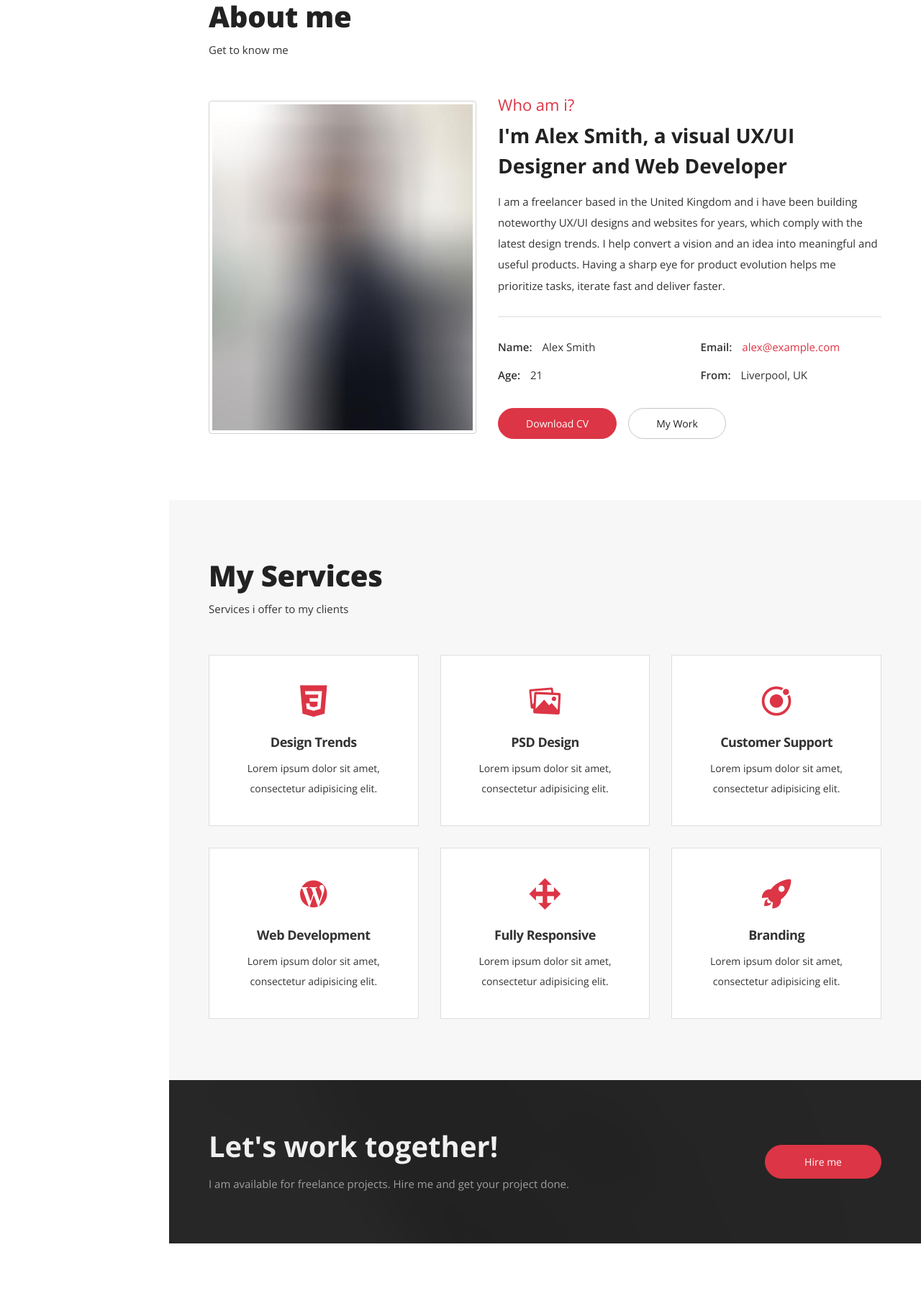
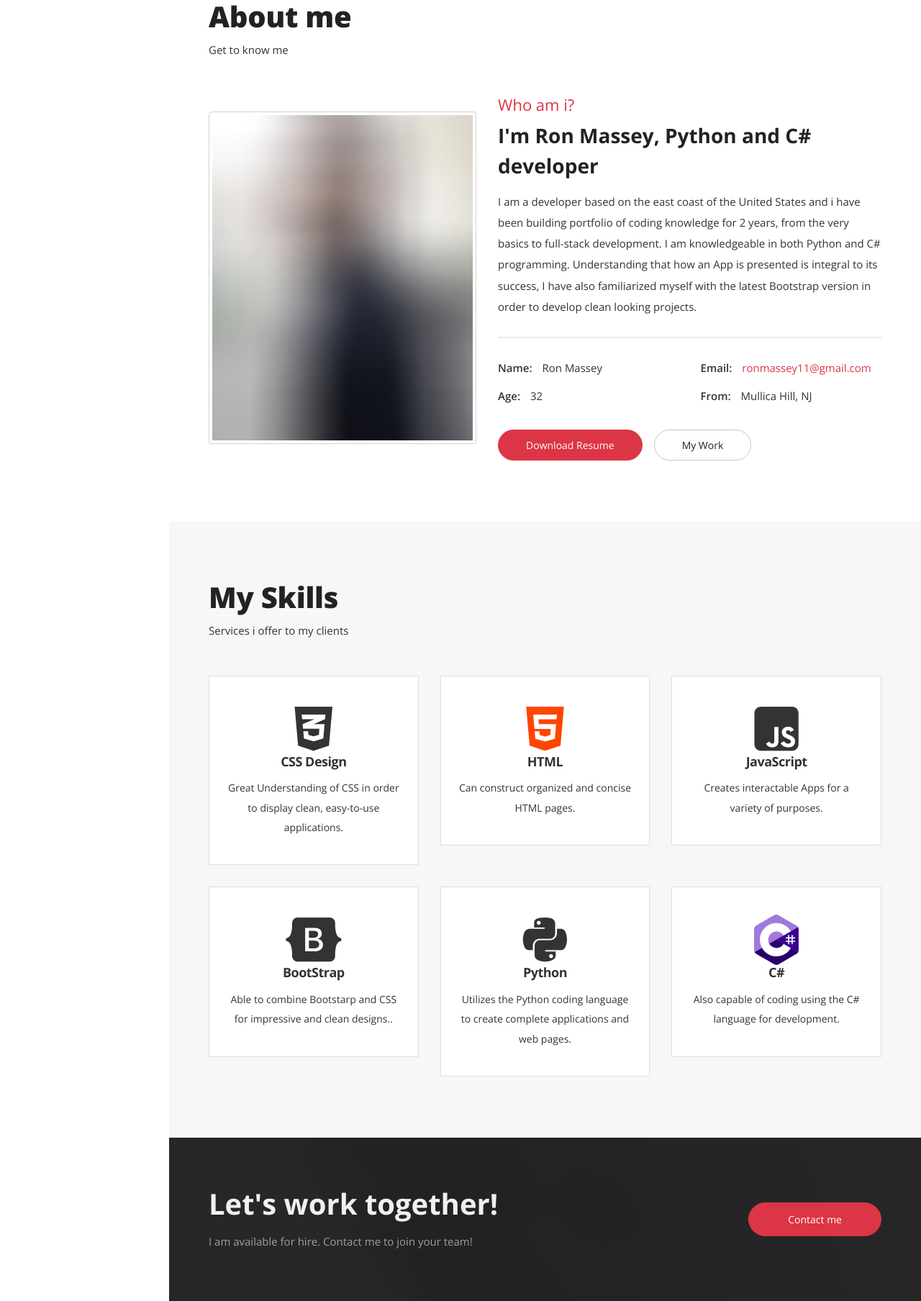
Before and after one commit to Rmassey11/Portfolio, a plain HTML site: page index.html in a window 1280 px wide. Shown: the part 882-2690 px from the top of the page at 72% size. Drawn offline with nearby package versions, Linux system fonts and the light colour scheme.

Commit message:
Changed text and icons
Changed text nd icons to reflect personal information

```diff
--- a/css/main.css
+++ b/css/main.css
@@ -112,6 +112,15 @@ hr {
 }
 
 /* Section, title & description styles */
+.html5icon{
+  color: orangered;
+}
+
+.cSharpLogo{
+  max-width: fit-content;
+  max-height: 70px;
+}
+
 .single-section {
   background-color: #fff;
   padding: 85px 40px;
--- a/index.html
+++ b/index.html
@@ -5,7 +5,7 @@
   <!-- Required meta tags-->
   <meta charset="utf-8">
   <!-- Title-->
-  <title>CodeX - Personal Portfolio / Resume / CV / vCard Template</title>
+  <title>Ron Massey Portfolio</title>
   <!-- Description-->
   <meta name="description" content=" Personal Portfolio / Resume / CV / vCard Template">
   <meta name="viewport" content="width=device-width, initial-scale=1, shrink-to-fit=no">
@@ -22,6 +22,8 @@
   <link rel="stylesheet" href="/css/owl.theme.default.min.css">
   <link rel="stylesheet" href="/css/simplebar.min.css">
   <link rel="stylesheet" href="/css/jquery.mb.YTPlayer.min.css">
+  <script src="https://kit.fontawesome.com/6310fcd34b.js" crossorigin="anonymous"></script>
+
   <!-- Main CSS-->
   <link rel="stylesheet" href="/css/main.css">
   <!-- CSS Color scheme-->
@@ -46,7 +48,7 @@
         </div>
       </nav>
       <nav class="sidebar" data-simplebar>
-        <div class="sidebar-header"><a href="#home" data-scroll><img class="img-fluid sidebar-avatar" src="/img/profile-avatar.jpg" alt="Profile avatar"></a><span class="sidebar-name">Alex Smith</span>
+        <div class="sidebar-header"><a href="#home" data-scroll><img class="img-fluid sidebar-avatar" src="/img/profile-avatar.jpg" alt="Profile avatar"></a><span class="sidebar-name">Ron Massey</span>
           <p class="sidebar-status">Available for work</p>
         </div>
         <div class="sidebar-menu">
@@ -69,8 +71,8 @@
         <div class="container h-100">
           <div class="row h-100 align-items-center justify-content-center">
             <div class="col-12 col-lg-8 home-content text-center">
-              <h1 class="home-name">Alex <span>Smith</span></h1>
-              <h4 class="cd-headline clip home-headline">I’m a <span class="cd-words-wrapper single-headline"><b class="is-visible">Developer</b><b>Designer</b><b>Freelancer</b></span></h4>
+              <h1 class="home-name">Ron <span>Massey</span></h1>
+              <h4 class="cd-headline clip home-headline">I’m a <span class="cd-words-wrapper single-headline"><b class="is-visible">Developer</b><b>Programmer</b><b>Freelancer</b></span></h4>
             </div><a href="#about-area" data-scroll>
               <div class="home-mouse">
                 <div class="mouse-shape">
@@ -99,28 +101,28 @@
             <div class="col-12 col-lg-7 about-content">
               <div class="content-block">
                 <h2 class="content-subtitle">Who am i?</h2>
-                <h6 class="content-title">I'm Alex Smith, a visual UX/UI Designer and Web Developer</h6>
+                <h6 class="content-title">I'm Ron Massey, Python and C# developer</h6>
                 <div class="content-description">
-                  <p>I am a freelancer based in the United Kingdom and i have been building noteworthy UX/UI designs and websites for years, which comply with the latest design trends. I help convert a vision and an idea into meaningful and useful products. Having a sharp eye for product evolution helps me prioritize tasks, iterate fast and deliver faster.</p>
+                  <p>I am a developer based on the east coast of the United States and i have been building portfolio of coding knowledge for 2 years, from the very basics to full-stack development. I am knowledgeable in both Python and C# programming. Understanding that how an App is presented is integral to its success, I have also familiarized myself with the latest Bootstrap version in order to develop clean looking projects.</p>
                 </div>
                 <address class="content-info">
                   <div class="row">
                     <div class="col-12 col-md-6 single-info"><span>Name:</span>
-                      <p>Alex Smith</p>
+                      <p>Ron Massey</p>
                     </div>
                     <div class="col-12 col-md-6 single-info"><span>Email:</span>
-                      <p><a href="mailto:daniel@example.com">alex@example.com</a></p>
+                      <p><a href="mailto:ronmassey11@gmail.com">ronmassey11@gmail.com</a></p>
                     </div>
                   </div>
                   <div class="row">
                     <div class="col-12 col-md-6 single-info"><span>Age:</span>
-                      <p>21</p>
+                      <p>32</p>
                     </div>
                     <div class="col-12 col-md-6 single-info"><span>From:</span>
-                      <p>Liverpool, UK</p>
+                      <p>Mullica Hill, NJ</p>
                     </div>
                   </div>
-                </address><a class="btn content-download button-main button-scheme" href="#0" role="button">Download CV</a><a class="btn content-work button-main" data-scroll="" href="#portfolio-area" role="button">My Work</a>
+                </address><a class="btn content-download button-main button-scheme" href="#0" role="button">Download Resume</a><a class="btn content-work button-main" data-scroll="" href="#portfolio-area" role="button">My Work</a>
               </div>
             </div>
           </div>
@@ -132,7 +134,7 @@
           <div class="row">
             <div class="col-12">
               <div class="section-heading">
-                <h2 class="section-title">My Services</h2>
+                <h2 class="section-title">My Skills</h2>
                 <p class="section-description">Services i offer to my clients</p>
               </div>
             </div>
@@ -140,44 +142,44 @@
           <div class="row">
             <!-- Single service-->
             <div class="col-12 col-md-6 col-lg-4">
-              <div class="single-service"><i class="icon service-icon ion-logo-css3"></i>
-                <h6 class="service-title">Design Trends</h6>
-                <p class="service-description">Lorem ipsum dolor sit amet, consectetur adipisicing elit.</p>
+              <div class="single-service"><i class="fab fa-css3-alt fa-5x cssicon"></i>
+                <h6 class="service-title">CSS Design</h6>
+                <p class="service-description">Great Understanding of CSS in order to display clean, easy-to-use applications.</p>
               </div>
             </div>
             <!-- Single service-->
             <div class="col-12 col-md-6 col-lg-4">
-              <div class="single-service"><i class="icon service-icon ion-md-images"></i>
-                <h6 class="service-title">PSD Design</h6>
-                <p class="service-description">Lorem ipsum dolor sit amet, consectetur adipisicing elit.</p>
+              <div class="single-service"><i class="fab fa-html5 fa-5x html5icon"></i></i>
+                <h6 class="service-title">HTML</h6>
+                <p class="service-description">Can construct organized and concise HTML pages.</p>
               </div>
             </div>
             <!-- Single service-->
             <div class="col-12 col-md-6 col-lg-4">
-              <div class="single-service"><i class="icon service-icon ion-logo-ionic"></i>
-                <h6 class="service-title">Customer Support</h6>
-                <p class="service-description">Lorem ipsum dolor sit amet, consectetur adipisicing elit.</p>
+              <div class="single-service"><i class="fab fa-js-square fa-5x jsicon"></i>
+                <h6 class="service-title">JavaScript</h6>
+                <p class="service-description">Creates interactable Apps for a variety of purposes.</p>
               </div>
             </div>
             <!-- Single service-->
             <div class="col-12 col-md-6 col-lg-4">
-              <div class="single-service mb-lg-0"><i class="icon service-icon ion-logo-wordpress"></i>
-                <h6 class="service-title">Web Development</h6>
-                <p class="service-description">Lorem ipsum dolor sit amet, consectetur adipisicing elit.</p>
+              <div class="single-service mb-lg-0"><i class="fab fa-bootstrap fa-5x bsicon"></i>
+                <h6 class="service-title">BootStrap</h6>
+                <p class="service-description">Able to combine Bootstarp and CSS for impressive and clean designs..</p>
               </div>
             </div>
             <!-- Single service-->
             <div class="col-12 col-md-6 col-lg-4">
-              <div class="single-service mb-md-0"><i class="icon service-icon ion-md-move"></i>
-                <h6 class="service-title">Fully Responsive</h6>
-                <p class="service-description">Lorem ipsum dolor sit amet, consectetur adipisicing elit.</p>
+              <div class="single-service mb-md-0"><i class="fa-brands fa-5x fa-python"></i>
+                <h6 class="service-title">Python</h6>
+                <p class="service-description">Utilizes the Python coding language to create complete applications and web pages.</p>
               </div>
             </div>
             <!-- Single service-->
             <div class="col-12 col-md-6 col-lg-4">
-              <div class="single-service mb-0"><i class="icon service-icon ion-ios-rocket"></i>
-                <h6 class="service-title">Branding</h6>
-                <p class="service-description">Lorem ipsum dolor sit amet, consectetur adipisicing elit.</p>
+              <div class="single-service mb-0"><img class="cSharpLogo" src="/img/c-sharp-c.svg" alt="C Sharp Logo">
+                <h6 class="service-title">C#</h6>
+                <p class="service-description">Also capable of coding using the C# language for development.</p>
               </div>
             </div>
           </div>
@@ -189,9 +191,9 @@
           <div class="row row-custom">
             <div class="col-12 col-md-8 content-part">
               <h1 class="hire-title">Let's work together!</h1>
-              <p class="hire-description">I am available for freelance projects. Hire me and get your project done.</p>
+              <p class="hire-description">I am available for hire. Contact me to join your team!</p>
             </div>
-            <div class="col-12 col-md-4 button-part"><a class="btn hire-btn button-main button-scheme" data-scroll="" href="#contact-area" role="button">Hire me</a></div>
+            <div class="col-12 col-md-4 button-part"><a class="btn hire-btn button-main button-scheme" data-scroll="" href="#contact-area" role="button">Contact me</a></div>
           </div>
         </div>
       </section>
@@ -202,7 +204,7 @@
             <div class="col-12">
               <div class="section-heading">
                 <h2 class="section-title">Portfolio</h2>
-                <p class="section-description">Showcasing some of my best work</p>
+                <p class="section-description">Coding Challenges</p>
               </div>
             </div>
           </div>
@@ -223,7 +225,7 @@
             <div class="single-item col-6 col-lg-4 design"><a class="portfolio-item" href="#item-1">
                 <div class="portfolio-wrapper"><img class="img-fluid" alt="Item" src="/img/item-1.jpg">
                   <div class="item-content">
-                    <h6 class="content-title">Label Tag Mockup</h6><span class="content-more">More Info</span>
+                    <h6 class="content-title">BeesKnees</h6><span class="content-more">More Info</span>
                   </div>
                 </div>
               </a></div>
@@ -231,7 +233,7 @@
             <div class="single-item col-6 col-lg-4 photos"><a class="portfolio-item" href="#item-2">
                 <div class="portfolio-wrapper"><img class="img-fluid" alt="Item" src="/img/item-2.jpg">
                   <div class="item-content">
-                    <h6 class="content-title">3D Bag Mockup</h6><span class="content-more">More Info</span>
+                    <h6 class="content-title">Radar</h6><span class="content-more">More Info</span>
                   </div>
                 </div>
               </a></div>
@@ -239,7 +241,7 @@
             <div class="single-item col-6 col-lg-4 design"><a class="portfolio-item" href="#item-3">
                 <div class="portfolio-wrapper"><img class="img-fluid" alt="Item" src="/img/item-3.jpg">
                   <div class="item-content">
-                    <h6 class="content-title">Modern Bag Design</h6><span class="content-more">More Info</span>
+                    <h6 class="content-title">The Count</h6><span class="content-more">More Info</span>
                   </div>
                 </div>
               </a></div>
@@ -247,7 +249,7 @@
             <div class="single-item col-6 col-lg-4 brand"><a class="portfolio-item" href="#item-4">
                 <div class="portfolio-wrapper mb-lg-0"><img class="img-fluid" alt="Item" src="/img/item-4.jpg">
                   <div class="item-content">
-                    <h6 class="content-title">Coffee Cup Design</h6><span class="content-more">More Info</span>
+                    <h6 class="content-title">Radar MVC</h6><span class="content-more">More Info</span>
                   </div>
                 </div>
               </a></div>
@@ -255,7 +257,7 @@
             <div class="single-item col-6 col-lg-4 brand"><a class="portfolio-item" href="#item-5">
                 <div class="portfolio-wrapper mb-0"><img class="img-fluid" alt="Item" src="/img/item-5.jpg">
                   <div class="item-content">
-                    <h6 class="content-title">T-Shirt Design</h6><span class="content-more">More Info</span>
+                    <h6 class="content-title">BeesKnees MVC-=</h6><span class="content-more">More Info</span>
                   </div>
                 </div>
               </a></div>
@@ -492,15 +494,22 @@
           <div class="row">
             <div class="col-12">
               <div class="section-heading">
-                <h2 class="section-title">Testimonials</h2>
-                <p class="section-description">What my clients think about me</p>
+                <h2 class="section-title">Experience</h2>
+                <p class="section-description">Education</p>
               </div>
             </div>
           </div>
           <div class="owl-carousel owl-theme">
             <!-- Single review-->
-            <div class="single-review"><i class="icon ion-md-quote review-icon"></i>
-              <p class="review-content">Daniel did an excellent creative job. Quick and professional. Highly recommended, and will definitely work with him again.</p><img class="client-avatar" src="/img/client-1.jpg" alt="Review avatar"><span class="client-name">Maria Wilson</span>
+            <div class="single-review"><i class="fa-solid fa-5x fa-school"></i>
+              <h4>Coding Dojo</h4>
+              <ul>
+                <li>HTML</li>
+                <li>CSS</li>
+                <li>JS</li>
+                <li>Python</li>
+                <li>Django</li>
+              </ul>
             </div><!-- Single review-->
             <div class="single-review"><i class="icon ion-md-quote review-icon"></i>
               <p class="review-content">Daniel did an excellent creative job. Quick and professional. Highly recommended, and will definitely work with him again.</p><img class="client-avatar" src="/img/client-2.jpg" alt="Review avatar"><span class="client-name">John Santana</span>
```
Also changed, not shown: img/c-sharp-c.svg (added).
